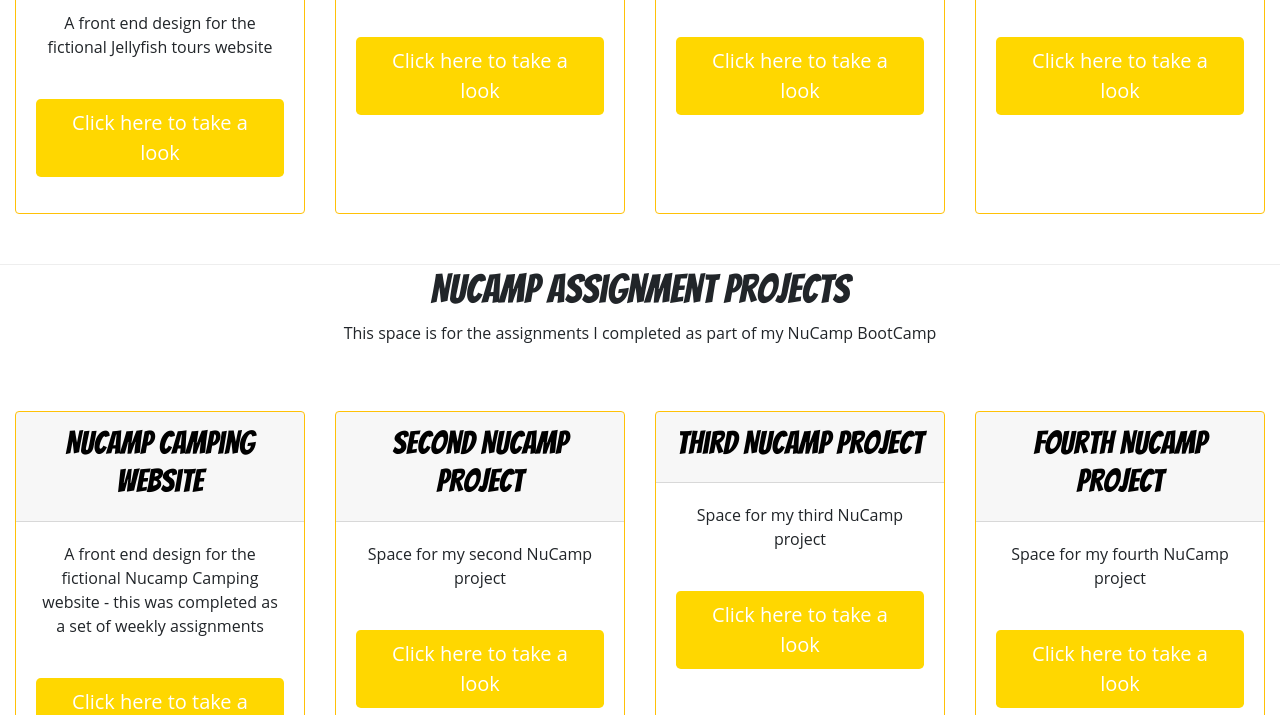
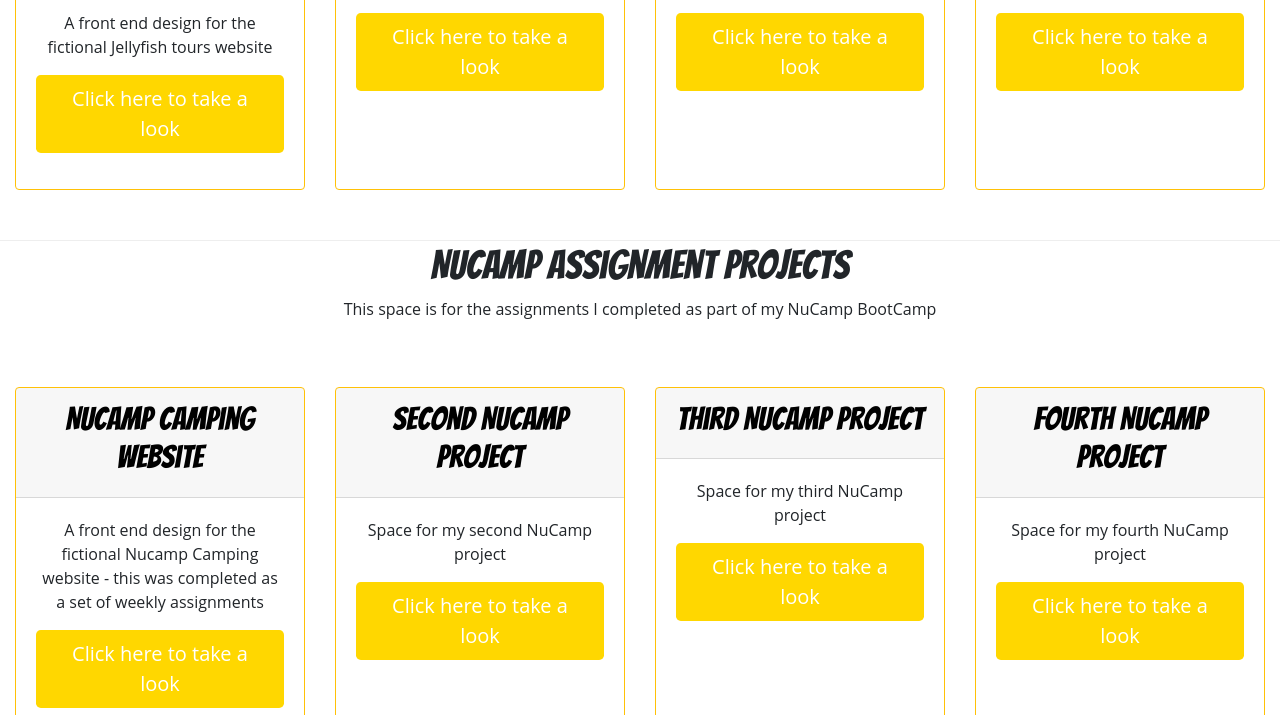
Before and after one commit to JRB1990/JBPortfolio, a website: page index.html in a window 1280 px wide. Shown: the part 465-1180 px from the top of the page. Drawn offline with nearby package versions, Linux system fonts and the light colour scheme.

Commit message:
Button margins

```diff
--- a/index.html
+++ b/index.html
@@ -45,7 +45,7 @@
                     </div>
                     <div class="card-body">
                         <p class="card-text">A front end design for the fictional Jellyfish tours website</p>
-                        <p><a href="" class="btn btn-gold btn-lg mt-4 text-white">Click here to take a look</a></p>
+                        <p><a href="" class="btn btn-gold btn-lg mt-auto text-white">Click here to take a look</a></p>
                     </div>
                 </div>
             </div>
@@ -56,7 +56,7 @@
                     </div>
                     <div class="card-body">
                         <p class="card-text">Space for my second project</p>
-                        <p><a href="" class="btn btn-gold btn-lg mt-4 text-white">Click here to take a look</a></p>
+                        <p><a href="" class="btn btn-gold btn-lg mt-auto text-white">Click here to take a look</a></p>
                     </div>
                 </div>
             </div>
@@ -67,7 +67,7 @@
                     </div>
                     <div class="card-body">
                         <p class="card-text">Space for my third project</p>
-                        <p><a href="" class="btn btn-gold btn-lg mt-4 text-white">Click here to take a look</a></p>
+                        <p><a href="" class="btn btn-gold btn-lg mt-auto text-white">Click here to take a look</a></p>
                     </div>
                 </div>
             </div>
@@ -78,7 +78,7 @@
                     </div>
                     <div class="card-body">
                         <p class="card-text">Space for my fourth project</p>
-                        <p><a href="" class="btn btn-gold btn-lg mt-4 text-white">Click here to take a look</a></p>
+                        <p><a href="" class="btn btn-gold btn-lg mt-auto text-white">Click here to take a look</a></p>
                     </div>
                 </div>
             </div>
@@ -97,7 +97,7 @@
                     </div>
                     <div class="card-body">
                         <p class="card-text">A front end design for the fictional Nucamp Camping website - this was completed as a set of weekly assignments</p>
-                        <p><a href="" class="btn btn-gold btn-lg mt-4 text-white">Click here to take a look</a></p>
+                        <p><a href="" class="btn btn-gold btn-lg mt-auto text-white">Click here to take a look</a></p>
                     </div>
                 </div>
             </div>
@@ -108,7 +108,7 @@
                     </div>
                     <div class="card-body">
                         <p class="card-text">Space for my second NuCamp project</p>
-                        <p><a href="" class="btn btn-gold btn-lg mt-4 text-white">Click here to take a look</a></p>
+                        <p><a href="" class="btn btn-gold btn-lg mt-auto text-white">Click here to take a look</a></p>
                     </div>
                 </div>
             </div>
@@ -119,7 +119,7 @@
                     </div>
                     <div class="card-body">
                         <p class="card-text">Space for my third NuCamp project</p>
-                        <p><a href="" class="btn btn-gold btn-lg mt-4 text-white">Click here to take a look</a></p>
+                        <p><a href="" class="btn btn-gold btn-lg mt-auto text-white">Click here to take a look</a></p>
                     </div>
                 </div>
             </div>
@@ -130,7 +130,7 @@
                     </div>
                     <div class="card-body">
                         <p class="card-text">Space for my fourth NuCamp project</p>
-                        <p><a href="" class="btn btn-gold btn-lg mt-4 text-white">Click here to take a look</a></p>
+                        <p><a href="" class="btn btn-gold btn-lg mt-auto text-white">Click here to take a look</a></p>
                     </div>
                 </div>
             </div>
```
